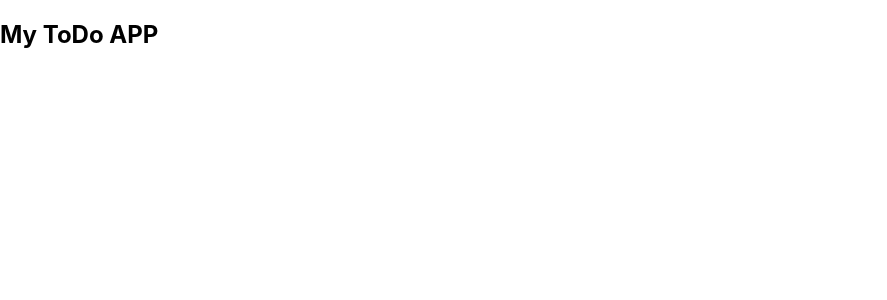
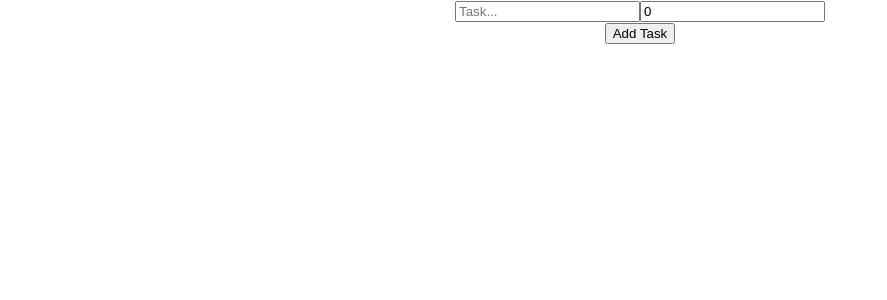
Before and after one commit to gundyn/Todo, a React (Create React App) app: page / in a window 1280 px wide. Shown: the top 300 px of the page, without its empty margins (0-887 px from the left). Built offline with nearby package versions, Linux system fonts and the light colour scheme.

Commit message:
approach shift
went with a simple solution to get up and running
want to mess around with material ui

```diff
--- a/src/App.tsx
+++ b/src/App.tsx
@@ -1,60 +1,64 @@
-import * as React from 'react'
-import { render } from 'react-dom'
+import React, { FC, ChangeEvent, useState } from "react";
+import "./App.css";
+import TodoTask from "./Components/TodoTask";
+import { ITask } from "./interface";
 
-// Import Components
-import TodoForm from './Components/ToDoForm'
-import ToDoList from './Components/ToDoList'
+const App: FC = () => {
+  const [task, setTask] = useState<string>("");
+  const [deadline, setDealine] = useState<number>(0);
+  const [todoList, setTodoList] = useState<ITask[]>([]);
 
-// Import Interfaces
-import { TodoInterface } from './interface'
-// import './style.css'
+  const handleChange = (event: ChangeEvent<HTMLInputElement>): void => {
+    if (event.target.name === "task") {
+      setTask(event.target.value);
+    } else {
+      setDealine(Number(event.target.value));
+    }
+  };
 
-const App: React.FC = () => {
-  const [todos, setTodos] = React.useState<TodoInterface[]>([])
-  // creating new todo items
-  function handleTodoCreate(todo: TodoInterface) {
-    const newTodosState: TodoInterface[] = [...todos]
-    newTodosState.push(todo)
-    setTodos(newTodosState)
-  }
-  // Update existing todo item
-  function handleTodoUpdate(event: React.ChangeEvent<HTMLInputElement>, id: string) {
-    const newTodosState: TodoInterface[] = [...todos]
+  const addTask = (): void => {
+    const newTask = { taskName: task, deadline: deadline };
+    setTodoList([...todoList, newTask]);
+    setTask("");
+    setDealine(0);
+  };
 
-    newTodosState.find((todo: TodoInterface) => todo.id === id)!.name = event.target.value
-
-    setTodos(newTodosState)
-  }
-
-  // remove existing todo item
-  function handleTodoRemove(id: string) {
-    const newTodosState: TodoInterface[] = todos.filter((todo: TodoInterface) => todo.id !== id)
-
-    setTodos(newTodosState)
-  }
-
-  // Check existing todo item as completed
-  function handleTodoComplete(id: string) {
-    const newTodosState: TodoInterface[] = [...todos]
-    // Find the correct todo item and update its 'isCompleted' key
-    newTodosState.find((todo: TodoInterface) => todo.id === id)!.isCompleted = !newTodosState.find((todo: TodoInterface) => todo.id === id)!.isCompleted
-
-    setTodos(newTodosState)
-  }
+  const completeTask = (taskNameToDelete: string): void => {
+    setTodoList(
+      todoList.filter((task) => {
+        return task.taskName !== taskNameToDelete;
+      })
+    );
+  };
 
   return (
     <div className="App">
-      <React.Fragment>
-        <h2>My ToDo APP</h2>
-        <ToDoList
-          todos={todos}
-          handleTodoUpdate={handleTodoUpdate}
-          handleTodoRemove={handleTodoRemove}
-          handleTodoComplete={handleTodoComplete}
-        />
-      </React.Fragment>
+      <div className="header">
+        <div className="inputContainer">
+          <input
+            type="text"
+            placeholder="Task..."
+            name="task"
+            value={task}
+            onChange={handleChange}
+          />
+          <input
+            type="number"
+            placeholder="Deadline (in Days)..."
+            name="deadline"
+            value={deadline}
+            onChange={handleChange}
+          />
+        </div>
+        <button onClick={addTask}>Add Task</button>
+      </div>
+      <div className="todoList">
+        {todoList.map((task: ITask, key: number) => {
+          return <TodoTask key={key} task={task} completeTask={completeTask} />;
+        })}
+      </div>
     </div>
-  )
-}
+  );
+};
 
 export default App;
--- a/src/Components/ToDoItem.tsx
+++ /dev/null
@@ -1,30 +0,0 @@
-import * as React from 'react'
-
-// Import interfaces
-import { TodoItemInterface } from '../interface'
-
-// TodoItem component
-const ToDoItem = (props: TodoItemInterface) => {
-  return (
-    <div className="todo-item">
-    <div onClick={() => props.handleTodoComplete(props.todo.id)}>
-      {props.todo.isCompleted ? (
-        <span className="todo-item-checked">✔</span>
-      ) : (
-        <span className="todo-item-unchecked" />
-      )}
-    </div>
-
-    <div className="todo-item-input-wrapper">
-      <input value={props.todo.name} onChange={(event: React.ChangeEvent<HTMLInputElement>) => props.handleTodoUpdate(event, props.todo.id)} />
-    </div>
-
-    <div className="item-remove" onClick={() => props.handleTodoRemove(props.todo.id)}>
-      X
-    </div>
-
-    </div>
-  )
-}
-
-export default ToDoItem
--- a/src/Components/ToDoList.tsx
+++ /dev/null
@@ -1,25 +0,0 @@
-import * as React from 'react'
-
-import ToDoItem from './ToDoItem'
-import { TodoListInterface } from '../interface'
-
-const ToDoList = (props: TodoListInterface) => {
-  return (
-    <div className="todo-list">
-      <ul>
-        {props.todos.map((todo) => (
-          <li key={todo.id}>
-          <ToDoItem
-            todo={todo}
-            handleTodoUpdate={props.handleTodoUpdate}
-            handleTodoRemove={props.handleTodoRemove}
-            handleTodoComplete={props.handleTodoComplete}
-          />
-          </li>
-        ))}
-      </ul>
-    </div>
-  )
-}
-
-export default ToDoList
--- /dev/null
+++ b/src/Components/TodoTask.tsx
@@ -0,0 +1,27 @@
+import React from "react";
+import { ITask } from "../interface";
+
+interface Props {
+  task: ITask;
+  completeTask(taskNameToDelete: string): void;
+}
+
+const TodoTask = ({ task, completeTask }: Props) => {
+  return (
+    <div className="task">
+      <div className="content">
+        <span>{task.taskName}</span>
+        <span>{task.deadline}</span>
+      </div>
+      <button
+        onClick={() => {
+          completeTask(task.taskName);
+        }}
+      >
+        X
+      </button>
+    </div>
+  );
+};
+
+export default TodoTask;
```
Also changed, not shown: src/Components/ToDoForm.tsx (deleted, +0 -39 lines), src/interface.ts (+3 -28 lines).
